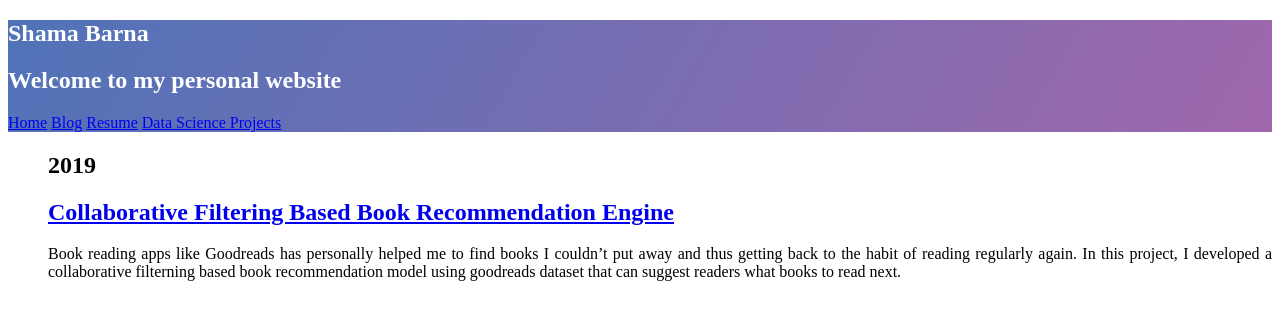
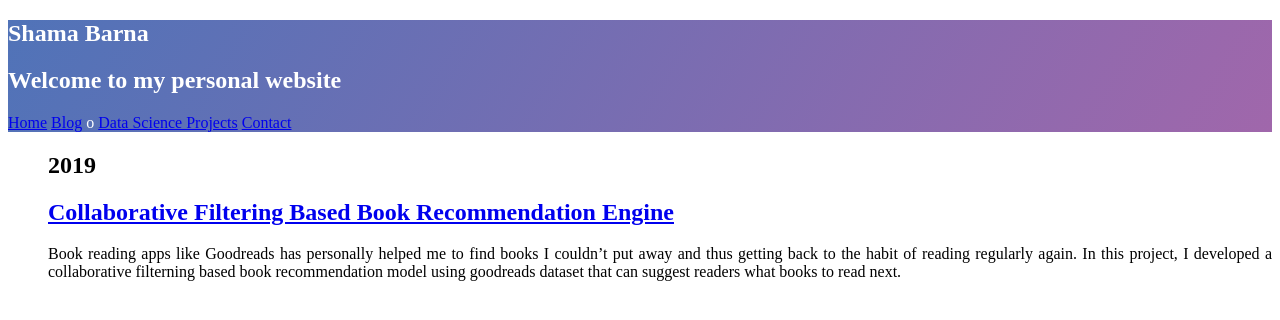
Before and after one commit to shamafarabi/shama.github.io, a Jekyll site: the page built from blog.md, in a window 1280 px wide. Shown: the top 320 px of the page. Built offline with Jekyll 4.4.1, drawn with Linux system fonts in a browser that asks for light colours; nearby versions of some CDN libraries.

Commit message:
Update header.html

```diff
--- a/_includes/header.html
+++ b/_includes/header.html
@@ -5,8 +5,9 @@
 
   <a href="/" class="btn">Home</a>
   <a href="/blog" class="btn">Blog</a>
-  <a href="/assets/misc/resume.pdf" class="btn">Resume</a>
+  <!---  <a href="/assets/misc/resume.pdf" class="btn">Resume</a> ---> o
   <a href="/datascienceprojects" class="btn">Data Science Projects</a>
+   <a href="/blog" class="btn">Contact</a>
 
   {% if site.google_analytics and jekyll.environment == 'production' %}
   {% include analytics.html %}
```
